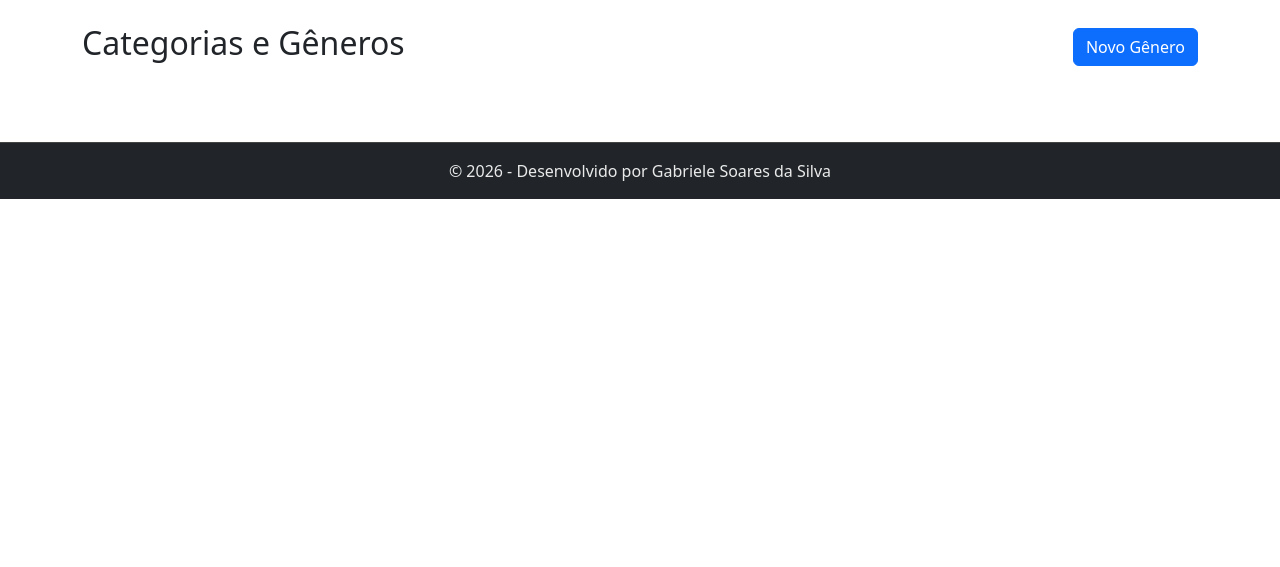
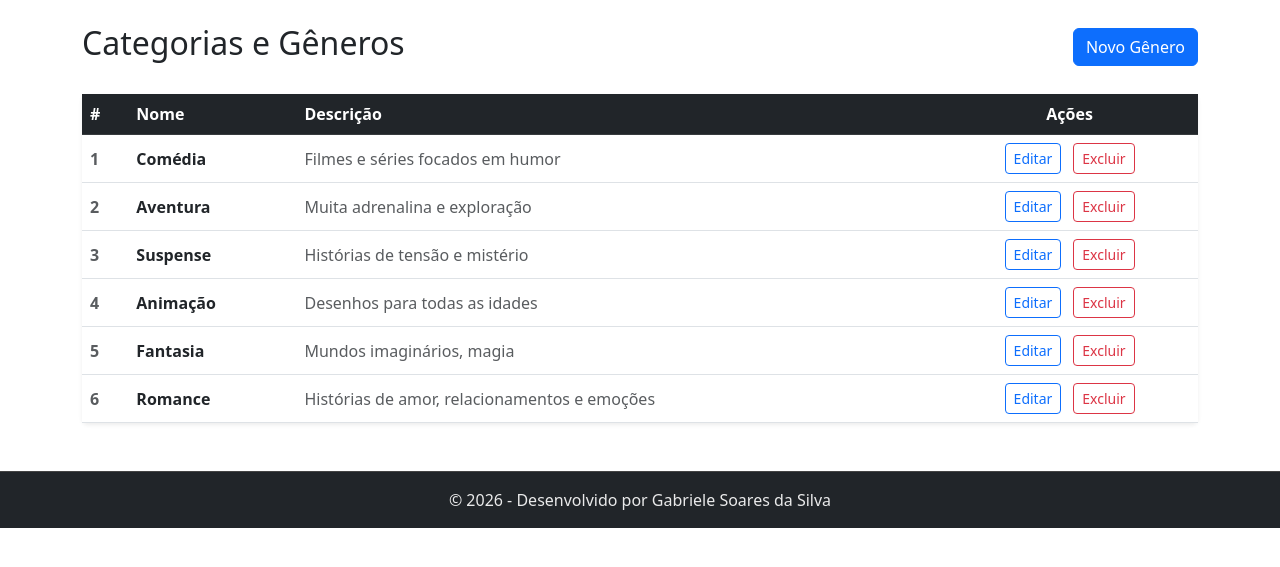
Before and after one commit to Gabissilva24/t1-programacao-para-internet, a Flask app: page /generos/listar in a window 1280 px wide. Shown: the part 56-623 px from the top of the page. Run offline with Flask 3, Linux system fonts and the light colour scheme; data comes from the database, SQL or seed files in the repository; data that the repository does not hold is empty.

Commit message:
feat(generos): adicionar edição de gêneros e atualizar estrutura do sistema

```diff
--- a/schema.sql
+++ b/schema.sql
@@ -28,8 +28,8 @@ CREATE TABLE IF NOT EXISTS funcoes(
 CREATE TABLE IF NOT EXISTS usuarios(
     id_usuario BIGINT UNSIGNED AUTO_INCREMENT PRIMARY KEY,
     nome_usuario VARCHAR(50) NOT NULL,
+    cpf CHAR(14) NOT NULL UNIQUE,
     email VARCHAR(255) NOT NULL UNIQUE,
-    tipo_perfil VARCHAR(50),
     senha VARCHAR(255) NOT NULL,
     status ENUM ('Ativo', 'Inativo') DEFAULT 'Ativo',
 
@@ -59,6 +59,14 @@ CREATE TABLE IF NOT EXISTS generos (
         ON UPDATE CURRENT_TIMESTAMP
 );
 
+INSERT INTO generos (nome, descricao) VALUES
+('Comédia', 'Filmes e séries focados em humor'),
+('Aventura', 'Muita adrenalina e exploração'),
+('Suspense', 'Histórias de tensão e mistério'),
+('Animação', 'Desenhos para todas as idades'),
+('Fantasia', 'Mundos imaginários, magia'),
+('Romance', 'Histórias de amor, relacionamentos e emoções');
+
 -- DROP TABLE IF EXISTS filmes;
 
 CREATE TABLE IF NOT EXISTS filmes (
@@ -67,7 +75,7 @@ CREATE TABLE IF NOT EXISTS filmes (
     diretor VARCHAR(150),
     ano SMALLINT UNSIGNED,
     genero_id BIGINT UNSIGNED,
-    status ENUM('Ativo','Inativo') DEFAULT 'Ativo',
+    poster VARCHAR(255) NULL,
 
     -- logs
     criado_em DATETIME NOT NULL DEFAULT CURRENT_TIMESTAMP,
@@ -82,17 +90,32 @@ CREATE TABLE IF NOT EXISTS filmes (
     INDEX idx_ano (ano)
 );
 
+INSERT INTO filmes (titulo, diretor, ano, genero_id, poster) VALUES
+('O Auto da Compadecida', 'Guel Arraes', 2000, (SELECT id_genero FROM generos WHERE nome = 'Comédia'), 'o_auto_da_compadecida.jpg'),
+('A Múmia', 'Stephen Sommers', 1999, (SELECT id_genero FROM generos WHERE nome = 'Aventura'), 'a_mumia.jpg'),
+('O Sexto Sentido', 'M. Night Shyamalan', 1999, (SELECT id_genero FROM generos WHERE nome = 'Suspense'), 'o_sexto_sentido.jpg'),
+('Olhos Famintos 2', 'Victor Salva', 2003, (SELECT id_genero FROM generos WHERE nome = 'Terror'), 'olhos_famintos2.jpg'),
+('Os Sem-Floresta', 'Tim Johnson', 2006, (SELECT id_genero FROM generos WHERE nome = 'Animação'), 'os_sem_floresta.jpg');
+
 -- DROP TABLE IF EXISTS series;
 
 CREATE TABLE IF NOT EXISTS series (
     id_serie BIGINT UNSIGNED AUTO_INCREMENT PRIMARY KEY,
     titulo VARCHAR(255) NOT NULL,
-    temporadas INT UNSIGNED DEFAULT 0,
+    temporadas INT UNSIGNED NOT NULL,
     plataforma VARCHAR(150),
-    status ENUM('Ativo','Inativo') DEFAULT 'Ativo',
+    poster VARCHAR(255) NULL,
 
     criado_em DATETIME NOT NULL DEFAULT CURRENT_TIMESTAMP,
     alterado_em DATETIME NOT NULL DEFAULT CURRENT_TIMESTAMP
         ON UPDATE CURRENT_TIMESTAMP,
     INDEX idx_titulo_series (titulo)
 );
+
+-- Dados iniciais de séries
+INSERT INTO series (titulo, temporadas, plataforma, poster) VALUES
+('Peaky Blinders', 6, 'Netflix', 'peaky_blinders.jpg'),
+('Smallville', 10, 'Prime Video', 'smallville.jpg'),
+('Gossip Girl', 6, 'Netflix', 'gossip_girl.jpg'),
+('Supernatural', 15, 'HBO Max', 'supernatural.jpg'),
+('Teen Wolf', 6, 'Netflix', 'teen_wolf.jpg');
--- a/templates/base.html
+++ b/templates/base.html
@@ -45,7 +45,10 @@
         {% with messages = get_flashed_messages(with_categories=true) %}
             {% if messages %}
                 {% for category, message in messages %}
-                    <div class="alert alert-{{ category }}">{{ message }}</div>
+                    <div class="alert alert-{{ category }} alert-dismissible fade show" role="alert">
+                        {{ message | safe }}
+                        <button type="button" class="btn-close" data-bs-dismiss="alert"></button>
+                    </div>
                 {% endfor %}
             {% endif %}
         {% endwith %}
--- a/templates/generos/listar_generos.html
+++ b/templates/generos/listar_generos.html
@@ -1,7 +1,7 @@
 {% extends 'base.html' %}
-<!-- Layout base do sistema -->
 
 {% block conteudo %}
+
 <div class="d-flex justify-content-between align-items-center mb-4">
     <h2><i class="bi bi-tags"></i> Categorias e Gêneros</h2>
     <a href="{{ url_for('inserir_genero') }}" class="btn btn-primary">
@@ -10,52 +10,91 @@
 </div>
 
 <div class="card shadow-sm border-0">
+    <div class="table-responsive">
+        <table class="table table-hover align-middle mb-0">
 
-    <!-- Lista de gêneros (usando list-group ao invés de tabela) -->
-    <div class="list-group list-group-flush">
+            <thead class="table-dark">
+                <tr>
+                    <th>#</th>
+                    <th>Nome</th>
+                    <th>Descrição</th>
+                    <th class="text-center">Ações</th>
+                </tr>
+            </thead>
 
-        <!-- Loop que percorre os gêneros -->
-        {% for genero in dados %}
+            <tbody>
+                {% for genero in dados %}
+                <tr>
+                    <td class="text-muted fw-bold">{{ genero.id_genero }}</td>
+                    <td><strong>{{ genero.nome }}</strong></td>
+                    <td class="text-muted">{{ genero.descricao }}</td>
+                    <td class="text-center">
+                        <div class="d-flex gap-2 justify-content-center">
+                            <a href="{{ url_for('editar_genero', id=genero.id_genero) }}" class="btn btn-sm btn-outline-primary me-1">
+                                <i class="bi bi-pencil"></i> Editar
+                            </a>
+                            <button class="btn btn-sm btn-outline-danger"
+                                    data-bs-toggle="modal"
+                                    data-bs-target="#modalExcluir"
+                                    data-id="{{ genero.id_genero }}"
+                                    data-nome="{{ genero.nome }}">
+                                <i class="bi bi-trash"></i> Excluir
+                            </button>
+                        </div>
+                    </td>
+                </tr>
+                {% else %}
+                <tr>
+                    <td colspan="4" class="text-center text-muted py-4">
+                        Nenhum gênero cadastrado ainda.
+                    </td>
+                </tr>
+                {% endfor %}
+            </tbody>
+        </table>
+    </div>
+</div>
 
-        <div class="list-group-item p-4">
-            <div class="d-flex w-100 justify-content-between align-items-center">
-
-                <!-- Parte esquerda (ícone + informações) -->
-                <div class="d-flex align-items-center">
-
-                    <!-- Ícone -->
-                    <div class="rounded-circle bg-primary bg-opacity-10 p-3 me-3">
-                        <i class="bi bi-bookmark-star-fill text-primary fs-4"></i>
-                    </div>
-
-                    <!-- Nome e descrição -->
-                    <div>
-                        <h5 class="mb-1 fw-bold">{{ genero.nome }}</h5>
-                        <p class="mb-1 text-muted">{{ genero.descricao }}</p>
-                    </div>
-                </div>
-
-                <!-- Botões -->
-                <div class="d-flex gap-2 justify-content-center">
-                    <button class="btn btn-sm btn-warning rounded px-3">Editar</button>
-                    <button class="btn btn-sm btn-danger rounded px-3" onclick="confirmarExclusao('{{ genero.nome }}')">Excluir</button>
-                </div>
+<!-- Modal de confirmação de exclusão -->
+<div class="modal fade" id="modalExcluir" tabindex="-1" aria-hidden="true">
+    <div class="modal-dialog modal-dialog-centered">
+        <div class="modal-content">
+            <div class="modal-header">
+                <h5 class="modal-title">
+                    <i class="bi bi-exclamation-triangle-fill text-danger me-2"></i>Confirmar Exclusão
+                </h5>
+                <button type="button" class="btn-close" data-bs-dismiss="modal"></button>
+            </div>
+            <div class="modal-body">
+                Tem certeza que deseja excluir o gênero
+                <strong id="excluirNome"></strong>?
+                <br>Esta ação não poderá ser desfeita.
+            </div>
+            <div class="modal-footer">
+                <button type="button" class="btn btn-outline-secondary" data-bs-dismiss="modal">
+                    Cancelar
+                </button>
+                <form id="formExcluir" method="POST">
+                    <button type="submit" class="btn btn-danger">
+                        <i class="bi bi-trash me-2"></i>Excluir
+                    </button>
+                </form>
             </div>
         </div>
-        {% endfor %}
     </div>
 </div>
+
 {% endblock %}
 
 {% block scripts %}
 <script>
-    function confirmarExclusao(nome) {
-        if (confirm("Deseja realmente excluir o gênero: " + nome + "?")) {
-            alert("Simulação: Gênero removido!");
-        }
-    }
+    const modalExcluir = document.getElementById('modalExcluir');
+    modalExcluir.addEventListener('show.bs.modal', function (event) {
+        const botao = event.relatedTarget;
+        const id = botao.getAttribute('data-id');
+        const nome = botao.getAttribute('data-nome');
+        document.getElementById('excluirNome').textContent = nome;
+        document.getElementById('formExcluir').action = '/generos/excluir/' + id;
+    });
 </script>
 {% endblock %}
-
-<!-- No lugar de <table> utilizei <div class="list-group"></div>
-    que é uma lista estilizada (Bootstrap), cada item é um “cardzinho” -->
```
Also changed, not shown: templates/generos/editar_genero.html (added, +50 -0 lines).
